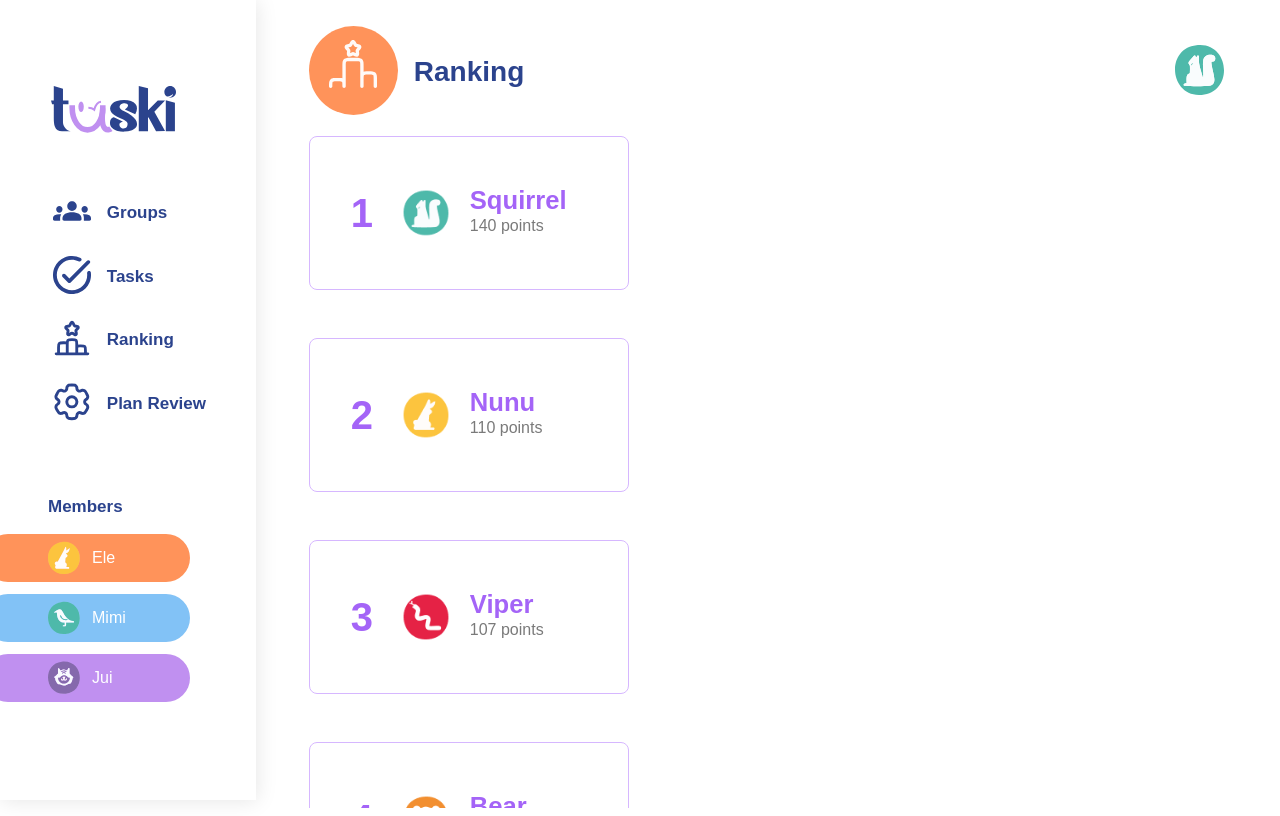
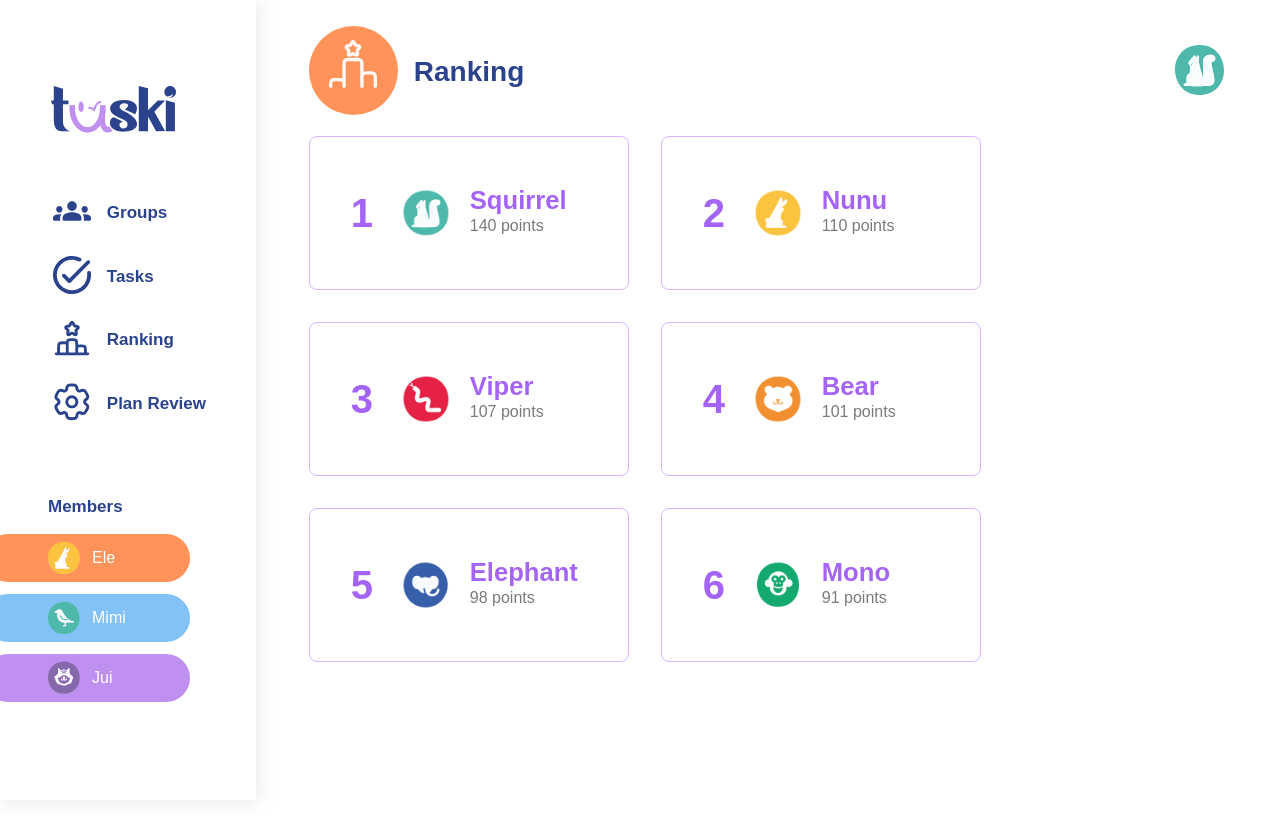
Before and after one commit to NikSala10/TaskiProject, a React (Vite) app: page /ranking in a window 1280 px wide. Built offline with nearby package versions, Linux system fonts and the light colour scheme.

Commit message:
feat(component ranking card): Creating the style file for the page and organizing the elements as shown in the visual proposal

```diff
--- /dev/null
+++ b/src/pages/Ranking/Ranking.css
@@ -0,0 +1,12 @@
+.ranking-page {
+  display: grid;
+  margin: 0 auto;
+  grid-template-columns: 20rem 20rem;
+  gap: 2rem;
+}
+
+.ranking-card {
+  width: 20rem;
+  max-width: none;
+  margin-bottom: 0;
+}
--- a/src/pages/Ranking/Ranking.tsx
+++ b/src/pages/Ranking/Ranking.tsx
@@ -1,4 +1,5 @@
 import RankingCard from "../../components/RankingUser/RankingCard";
+import "./Ranking.css";
 import { useSetPageInfo } from "../../hook/UseSetPage";
 import SquirrelIcon from "../../assets/Ardilla.png";
 import BearIcon from "../../assets/Oso.png";
```
